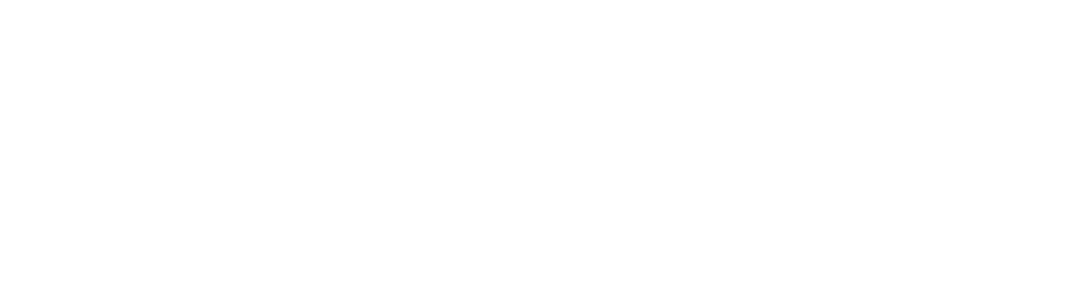
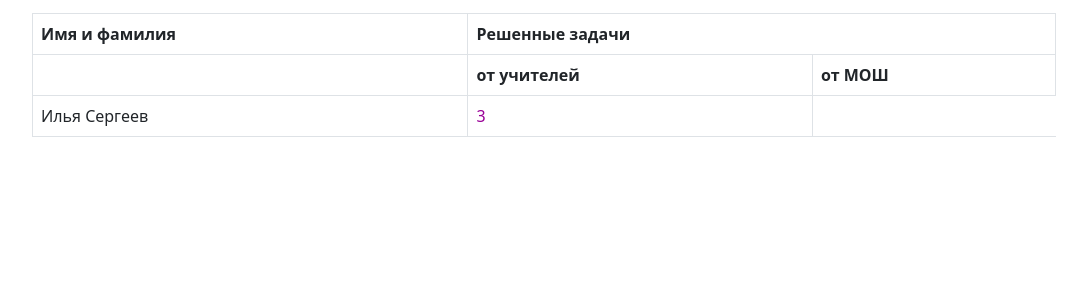
Before and after one commit to Polkovnik-Zubenko/WEB_PROJECT, a Flask app: page /all-result in a window 1280 px wide. Before the commit the part shown is empty. Shown: the top 300 px of the page, without its empty margins (96-1183 px from the left). Run offline with Flask 2, Linux system fonts and the light colour scheme; data comes from the database, SQL or seed files in the repository.

Commit message:
Add files via upload

```diff
--- a/templates/all_result.html
+++ b/templates/all_result.html
@@ -4,9 +4,68 @@
     <meta charset="UTF-8">
     <meta http-equiv="X-UA-Compatible" content="IE=edge">
     <meta name="viewport" content="width=device-width, initial-scale=1.0">
+    <link rel="stylesheet" href="https://cdn.jsdelivr.net/npm/bootstrap@5.1.3/dist/css/bootstrap.min.css">
     <title>Все результаты</title>
 </head>
 <body>
+    <style>
+        .all-cont {
+            padding-top: 1%;
+            display: flex;
+            align-items: center;
+            justify-content: center;
+        }
+        .all {
+            width: 80%;
+        }
+        .a-href {
+            text-decoration: none;
+            color: #9a0097;
+            transition: 0.3s linear;
+        }
+        .a-href:hover {
+            color: black;
+        }
+    </style>
 
+    <div class="all-cont">
+        <div class="all">
+            <table class="table table-bordered">
+                <tbody>
+                    <tr>
+                        <th colspan="1">Имя и фамилия</th>
+                        <th colspan="2">Решенные задачи</th>
+                    </tr>
+                    <tr>
+                        <th></th>
+                        <th>от учителей</th>
+                        <th>от МОШ</th>
+                      </tr>
+                    {% for i in all_f %}
+                    <tr>
+                        {% set info = i.split('//')%}
+                        <td>{{info[0]}}</td>
+                        {% if info[1] != '' %}
+                            {% set t_info = info[1].split(' ') %}
+                            <td>
+                                {% for j in t_info | sort() %}
+                                    <a class="a-href" href="/task_t/{{j}}">{{j}}</a>
+                                {% endfor %}
+                            </td>
+                        {% endif %}
+                        {% if info[2] != '' %}
+                            {% set t_info = info[2].split(' ') %}
+                            <td>
+                                {% for j in t_info | sort() %}
+                                    <a class="a-href" href="/task/{{j}}">{{j}}</a>
+                                {% endfor %}
+                            </td>
+                        {% endif %}
+                    </tr>
+                    {% endfor %}
+                </tbody>
+            </table>
+        </div>
+    </div>
 </body>
 </html>
```
